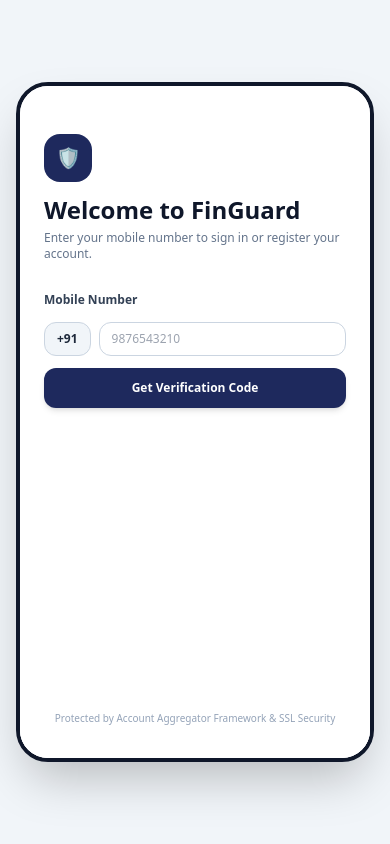
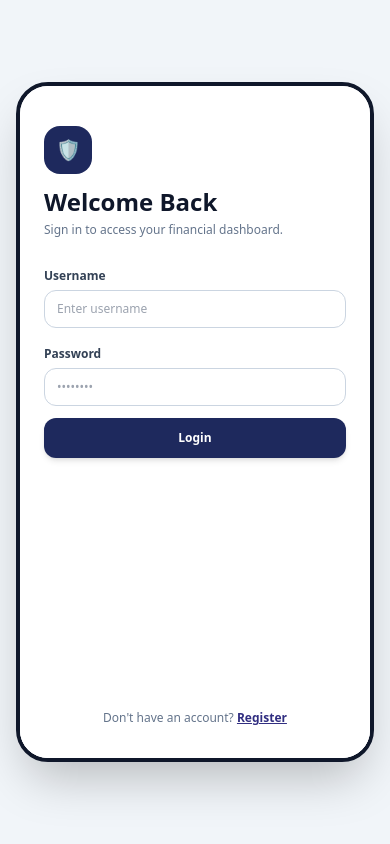
Before and after one commit to santhoshsathish123/fingaurd-ai-prototype, a Flask app: page / in a window 390 px wide. Run offline with Flask 3, Linux system fonts and the light colour scheme; some libraries are stand-ins or nearby versions.

Commit message:
Separate username login and bank mobile OTP verification

```diff
--- a/app.py
+++ b/app.py
@@ -4,19 +4,59 @@ import random
 
 app = Flask(__name__)
 
-# Fast2SMS Dev API Key
+# Fast2SMS Dev API Authorization Key
 FAST2SMS_API_KEY = "iaLPf76dmB2vQRIKCobOJyqH5w13WjTxUZnge4AlEMDku80zVFoZyJeKpgnQAGbt2k5D4hExRIXLwmdW"
 
-# In-memory session/OTP store
-otp_store = {}
+# In-memory storage for app users & bank verification OTPs
+users_db = {}      # Format: {'username': 'password'}
+bank_otp_store = {} # Format: {'phone': '1234'}
 
 @app.route('/')
 def home():
-    # Directs directly to the main application interface
     return render_template('dashboard.html')
 
-@app.route('/send_otp', methods=['POST'])
-def send_otp():
+# --- 1. USER AUTHENTICATION (USERNAME & PASSWORD) ---
+
+@app.route('/register', methods=['POST'])
+def register():
+    try:
+        data = request.get_json() or {}
+        username = str(data.get('username', '')).strip()
+        password = str(data.get('password', '')).strip()
+
+        if not username or not password:
+            return jsonify({'success': False, 'message': 'Username and password are required.'}), 400
+
+        if username in users_db:
+            return jsonify({'success': False, 'message': 'Username already exists. Please login.'}), 400
+
+        users_db[username] = password
+        return jsonify({'success': True, 'message': 'Registration successful! You can now log in.'})
+
+    except Exception as e:
+        return jsonify({'success': False, 'error': str(e)}), 500
+
+
+@app.route('/login', methods=['POST'])
+def login():
+    try:
+        data = request.get_json() or {}
+        username = str(data.get('username', '')).strip()
+        password = str(data.get('password', '')).strip()
+
+        if users_db.get(username) == password:
+            return jsonify({'success': True, 'message': 'Login successful!'})
+        else:
+            return jsonify({'success': False, 'message': 'Invalid username or password.'}), 401
+
+    except Exception as e:
+        return jsonify({'success': False, 'error': str(e)}), 500
+
+
+# --- 2. BANK LINKING (MOBILE OTP VIA FAST2SMS) ---
+
+@app.route('/send_bank_otp', methods=['POST'])
+def send_bank_otp():
     try:
         data = request.get_json() or {}
         phone = str(data.get('phone', '')).strip()
@@ -24,11 +64,11 @@ def send_otp():
         if len(phone) != 10 or not phone.isdigit():
             return jsonify({'success': False, 'error': 'Please enter a valid 10-digit mobile number.'}), 400
 
-        # Generate a 4-digit OTP
+        # Generate 4-digit OTP
         generated_otp = str(random.randint(1000, 9999))
-        otp_store[phone] = generated_otp
+        bank_otp_store[phone] = generated_otp
 
-        # Call Fast2SMS API using the Quick SMS / OTP endpoint
+        # Send real SMS using Fast2SMS API
         url = "https://www.fast2sms.com/dev/bulkV2"
         headers = {
             'authorization': FAST2SMS_API_KEY,
@@ -43,35 +83,34 @@ def send_otp():
         response = requests.post(url, data=payload, headers=headers)
         res_data = response.json()
 
-        # If Fast2SMS sends the message successfully
         if response.status_code == 200 and res_data.get('return') == True:
-            return jsonify({'success': True, 'message': f'OTP sent to +91-{phone}'})
+            return jsonify({'success': True, 'message': f'OTP sent via SMS to +91-{phone}'})
         else:
-            # Fallback: Print OTP to terminal/logs so you are never locked out during testing
-            print(f"[TESTING FALLBACK] OTP for {phone} is: {generated_otp}")
+            # Output fallback code in server console if SMS API fails
+            print(f"[FAST2SMS NOTICE] Could not send SMS. Test OTP for {phone}: {generated_otp}")
             return jsonify({
                 'success': True,
-                'message': f'SMS Gateway Notice: Use test OTP {generated_otp} if SMS is delayed.'
+                'message': f'Gateway Notice: Use test OTP {generated_otp} if SMS fails to deliver.'
             })
 
     except Exception as e:
         return jsonify({'success': False, 'error': str(e)}), 500
 
 
-@app.route('/verify_otp', methods=['POST'])
-def verify_otp():
+@app.route('/verify_bank_otp', methods=['POST'])
+def verify_bank_otp():
     try:
         data = request.get_json() or {}
         otp = str(data.get('otp', '')).strip()
         phone = str(data.get('phone', '')).strip()
 
-        saved_otp = otp_store.get(phone)
+        saved_otp = bank_otp_store.get(phone)
 
-        # Accepts generated OTP or universal master code '1234'
+        # Match generated OTP or emergency master OTP '1234'
         if (saved_otp and otp == saved_otp) or otp == '1234':
-            return jsonify({'success': True, 'message': 'Authentication successful!'})
+            return jsonify({'success': True, 'message': 'Bank account linked successfully!'})
         else:
-            return jsonify({'success': False, 'message': 'Invalid OTP code. Please try again.'}), 400
+            return jsonify({'success': False, 'message': 'Incorrect OTP entered.'}), 400
 
     except Exception as e:
         return jsonify({'success': False, 'error': str(e)}), 500
--- a/templates/dashboard.html
+++ b/templates/dashboard.html
@@ -3,7 +3,7 @@
 <head>
     <meta charset="UTF-8">
     <meta name="viewport" content="width=device-width, initial-scale=1.0">
-    <title>FinGuard AI - Dashboard</title>
+    <title>FinGuard AI</title>
     <script src="https://cdn.tailwindcss.com"></script>
     <style>
         .navy-card { background-color: #1e295d; }
@@ -12,56 +12,59 @@
 </head>
 <body class="bg-slate-100 min-h-screen p-4 flex justify-center items-center">
 
-    <!-- Mobile Frame Container -->
+    <!-- Mobile Frame -->
     <div class="w-full max-w-sm bg-white rounded-[32px] border-4 border-slate-900 shadow-2xl overflow-hidden flex flex-col h-[680px] relative text-slate-800">
 
-        <!-- 1. FULL-SCREEN LOGIN SCREEN OVERLAY -->
-        <div id="login-overlay" class="absolute inset-0 bg-white z-50 p-6 flex flex-col justify-between">
-            <div class="space-y-6 mt-6">
+        <!-- ================= 1. USER LOGIN / REGISTER OVERLAY ================= -->
+        <div id="auth-overlay" class="absolute inset-0 bg-white z-50 p-6 flex flex-col justify-between">
+            <div class="space-y-6 mt-4">
                 <div>
                     <div class="w-12 h-12 navy-card rounded-2xl flex items-center justify-center text-white text-xl font-bold mb-3">🛡️</div>
-                    <h1 class="text-2xl font-bold text-slate-900">Welcome to FinGuard</h1>
-                    <p class="text-xs text-slate-500 mt-1">Enter your mobile number to sign in or register your account.</p>
+                    <h1 id="auth-title" class="text-2xl font-bold text-slate-900">Welcome Back</h1>
+                    <p id="auth-subtitle" class="text-xs text-slate-500 mt-1">Sign in to access your financial dashboard.</p>
                 </div>
 
-                <!-- Step 1: Phone Input -->
-                <div id="login-phone-step" class="space-y-3">
-                    <label class="text-xs font-semibold text-slate-700">Mobile Number</label>
-                    <div class="flex gap-2">
-                        <span class="bg-slate-100 border border-slate-300 rounded-xl px-3 py-2 text-xs font-bold flex items-center">+91</span>
-                        <input type="tel" id="login-phone" placeholder="9876543210" maxlength="10" class="w-full border border-slate-300 rounded-xl px-3 py-2 text-xs focus:outline-none focus:ring-2 focus:ring-indigo-900">
+                <div class="space-y-3">
+                    <div>
+                        <label class="text-xs font-semibold text-slate-700">Username</label>
+                        <input type="text" id="auth-username" placeholder="Enter username" class="w-full border border-slate-300 rounded-xl px-3 py-2.5 text-xs focus:outline-none focus:ring-2 focus:ring-indigo-900 mt-1">
                     </div>
-                    <button id="send-login-otp-btn" onclick="requestLoginOTP()" class="w-full navy-card text-white py-3 rounded-xl font-bold text-xs shadow-md hover:bg-indigo-900 transition">
-                        Get Verification Code
+                    <div>
+                        <label class="text-xs font-semibold text-slate-700">Password</label>
+                        <input type="password" id="auth-password" placeholder="••••••••" class="w-full border border-slate-300 rounded-xl px-3 py-2.5 text-xs focus:outline-none focus:ring-2 focus:ring-indigo-900 mt-1">
+                    </div>
+
+                    <button id="auth-main-btn" onclick="handleAuthSubmit()" class="w-full navy-card text-white py-3 rounded-xl font-bold text-xs shadow-md hover:bg-indigo-900 transition mt-2">
+                        Login
                     </button>
-                </div>
-
-                <!-- Step 2: OTP Input -->
-                <div id="login-otp-step" class="hidden space-y-3">
-                    <label class="text-xs font-semibold text-slate-700">Enter 4-Digit OTP</label>
-                    <input type="text" id="login-otp" placeholder="1234" maxlength="4" class="w-full border border-slate-300 rounded-xl px-3 py-2 text-xs focus:outline-none focus:ring-2 focus:ring-indigo-900">
-                    <button onclick="confirmLoginOTP()" class="w-full bg-emerald-600 text-white py-3 rounded-xl font-bold text-xs shadow-md hover:bg-emerald-700 transition">
-                        Verify & Login
-                    </button>
-                    <button onclick="resetLoginForm()" class="w-full text-xs text-slate-400 font-semibold text-center mt-2">Change Phone Number</button>
                 </div>
             </div>
 
-            <p class="text-[10px] text-slate-400 text-center pb-2">Protected by Account Aggregator Framework & SSL Security</p>
+            <div class="text-center pb-2">
+                <p id="auth-toggle-text" class="text-xs text-slate-500">
+                    Don't have an account?
+                    <button onclick="toggleAuthMode()" class="font-bold text-indigo-900 underline">Register</button>
+                </p>
+            </div>
         </div>
 
-        <!-- 2. MAIN DASHBOARD CONTENT (Locked until Login) -->
+        <!-- ================= 2. MAIN DASHBOARD ================= -->
         <div class="flex-1 overflow-y-auto p-5 pb-20 space-y-4">
 
             <!-- DASHBOARD TAB -->
             <div id="tab-dashboard" class="tab-content space-y-4">
                 <div class="flex justify-between items-center">
-                    <h2 class="text-xl font-bold text-slate-900">Dashboard</h2>
-                    <span id="user-display-phone" class="text-[10px] font-bold bg-slate-100 px-2 py-1 rounded-full text-slate-600">+91-User</span>
+                    <div>
+                        <h2 class="text-xl font-bold text-slate-900">Dashboard</h2>
+                        <p id="user-display" class="text-[10px] text-slate-500 font-semibold"></p>
+                    </div>
+                    <button onclick="toggleBankModal(true)" class="navy-card text-white text-xs font-semibold py-2 px-3 rounded-full flex items-center gap-1 hover:bg-indigo-900 transition shadow">
+                        <span>+</span> Add Bank
+                    </button>
                 </div>
 
                 <div class="navy-card text-white p-5 rounded-2xl shadow-md">
-                    <p class="text-xs text-slate-300 font-medium">This Month Balance</p>
+                    <p class="text-xs text-slate-300 font-medium">This Month</p>
                     <h1 class="text-3xl font-bold mt-1">₹ 24,850</h1>
                 </div>
 
@@ -130,6 +133,38 @@
 
         </div>
 
+        <!-- ================= 3. ADD BANK ACCOUNT MODAL (PHONE OTP) ================= -->
+        <div id="bank-modal" class="hidden absolute inset-0 bg-slate-900/60 backdrop-blur-sm z-50 flex items-end">
+            <div class="bg-white w-full rounded-t-3xl p-5 space-y-4 shadow-2xl">
+                <div class="flex justify-between items-center">
+                    <h3 class="text-base font-bold text-slate-900">Link Indian Bank Account</h3>
+                    <button onclick="toggleBankModal(false)" class="text-slate-400 text-sm font-bold p-1">✕</button>
+                </div>
+                <p class="text-xs text-slate-500">Secure connection via Account Aggregator framework (HDFC, SBI, ICICI, etc.).</p>
+
+                <!-- Step 1: Phone Input (+91) -->
+                <div id="phone-input-section" class="space-y-3">
+                    <label class="text-xs font-semibold text-slate-700">Enter Bank-Registered Mobile Number</label>
+                    <div class="flex gap-2">
+                        <span class="bg-slate-100 border border-slate-300 rounded-xl px-3 py-2 text-xs font-bold flex items-center">+91</span>
+                        <input type="tel" id="bank-phone" placeholder="9876543210" maxlength="10" class="w-full border border-slate-300 rounded-xl px-3 py-2 text-xs focus:outline-none focus:ring-2 focus:ring-indigo-900">
+                    </div>
+                    <button id="send-otp-btn" onclick="sendBankOTP()" class="w-full navy-card text-white py-3 rounded-xl font-bold text-xs shadow-md hover:bg-indigo-900 transition">
+                        Send OTP & Link Bank
+                    </button>
+                </div>
+
+                <!-- Step 2: OTP Verification -->
+                <div id="otp-input-section" class="hidden space-y-3">
+                    <label class="text-xs font-semibold text-slate-700">Enter 4-Digit SMS OTP</label>
+                    <input type="text" id="bank-otp" placeholder="1234" maxlength="4" class="w-full border border-slate-300 rounded-xl px-3 py-2 text-xs focus:outline-none focus:ring-2 focus:ring-indigo-900">
+                    <button onclick="verifyBankOTP()" class="w-full bg-emerald-600 text-white py-3 rounded-xl font-bold text-xs shadow-md hover:bg-emerald-700 transition">
+                        Verify SMS Code
+                    </button>
+                </div>
+            </div>
+        </div>
+
         <!-- NAVIGATION -->
         <nav class="absolute bottom-0 left-0 right-0 bg-white border-t border-slate-200 flex justify-around py-3 z-10">
             <button onclick="switchTab('dashboard')" id="btn-dashboard" class="flex flex-col items-center gap-1 text-xs font-bold text-slate-900">
@@ -147,6 +182,55 @@
 
     <!-- SCRIPT LOGIC -->
     <script>
+        let isRegisterMode = false;
+
+        // --- AUTH LOGIC (Username & Password) ---
+        function toggleAuthMode() {
+            isRegisterMode = !isRegisterMode;
+            document.getElementById('auth-title').innerText = isRegisterMode ? 'Create Account' : 'Welcome Back';
+            document.getElementById('auth-subtitle').innerText = isRegisterMode ? 'Register to start tracking your finances.' : 'Sign in to access your financial dashboard.';
+            document.getElementById('auth-main-btn').innerText = isRegisterMode ? 'Register' : 'Login';
+            document.getElementById('auth-toggle-text').innerHTML = isRegisterMode
+                ? 'Already have an account? <button onclick="toggleAuthMode()" class="font-bold text-indigo-900 underline">Login</button>'
+                : 'Don\'t have an account? <button onclick="toggleAuthMode()" class="font-bold text-indigo-900 underline">Register</button>';
+        }
+
+        async function handleAuthSubmit() {
+            const username = document.getElementById('auth-username').value.trim();
+            const password = document.getElementById('auth-password').value.trim();
+
+            if (!username || !password) {
+                alert('Please enter both username and password.');
+                return;
+            }
+
+            const endpoint = isRegisterMode ? '/register' : '/login';
+
+            try {
+                const response = await fetch(endpoint, {
+                    method: 'POST',
+                    headers: { 'Content-Type': 'application/json' },
+                    body: JSON.stringify({ username, password })
+                });
+                const data = await response.json();
+
+                if (data.success) {
+                    if (isRegisterMode) {
+                        alert('Registration successful! Logging you in...');
+                        toggleAuthMode();
+                    } else {
+                        document.getElementById('user-display').innerText = 'User: ' + username;
+                        document.getElementById('auth-overlay').classList.add('hidden');
+                    }
+                } else {
+                    alert('Error: ' + data.message);
+                }
+            } catch (err) {
+                alert('Connection error. Please try again.');
+            }
+        }
+
+        // --- TAB SWITCHING ---
         function switchTab(tabName) {
             document.querySelectorAll('.tab-content').forEach(tab => tab.classList.add('hidden'));
             document.querySelectorAll('nav button').forEach(btn => {
@@ -160,18 +244,28 @@
             activeBtn.classList.add('text-slate-900', 'font-bold');
         }
 
-        async function requestLoginOTP() {
-            const phone = document.getElementById('login-phone').value.trim();
+        // --- BANK LINKING VIA SMS OTP ---
+        function toggleBankModal(show) {
+            const modal = document.getElementById('bank-modal');
+            if (show) {
+                modal.classList.remove('hidden');
+            } else {
+                modal.classList.add('hidden');
+            }
+        }
+
+        async function sendBankOTP() {
+            const phone = document.getElementById('bank-phone').value.trim();
             if (phone.length !== 10) {
-                alert('Please enter a valid 10-digit mobile number.');
+                alert('Please enter a valid 10-digit Indian mobile number.');
                 return;
             }
 
-            const btn = document.getElementById('send-login-otp-btn');
-            btn.innerText = 'Sending OTP...';
+            const btn = document.getElementById('send-otp-btn');
+            btn.innerText = 'Sending SMS OTP...';
 
             try {
-                const response = await fetch('/send_otp', {
+                const response = await fetch('/send_bank_otp', {
                     method: 'POST',
                     headers: { 'Content-Type': 'application/json' },
                     body: JSON.stringify({ phone: phone })
@@ -180,21 +274,21 @@
 
                 if (data.success) {
                     alert(data.message);
-                    document.getElementById('login-phone-step').classList.add('hidden');
-                    document.getElementById('login-otp-step').classList.remove('hidden');
+                    document.getElementById('phone-input-section').classList.add('hidden');
+                    document.getElementById('otp-input-section').classList.remove('hidden');
                 } else {
                     alert('Error: ' + (data.error || 'Failed to send OTP'));
-                    btn.innerText = 'Get Verification Code';
+                    btn.innerText = 'Send OTP & Link Bank';
                 }
             } catch (err) {
-                alert('Connection error. Please check your network.');
-                btn.innerText = 'Get Verification Code';
+                alert('Network Error. Could not send OTP.');
+                btn.innerText = 'Send OTP & Link Bank';
             }
         }
 
-        async function confirmLoginOTP() {
-            const otp = document.getElementById('login-otp').value.trim();
-            const phone = document.getElementById('login-phone').value.trim();
+        async function verifyBankOTP() {
+            const otp = document.getElementById('bank-otp').value.trim();
+            const phone = document.getElementById('bank-phone').value.trim();
 
             if (otp.length < 4) {
                 alert('Please enter a valid 4-digit OTP.');
@@ -202,7 +296,7 @@
             }
 
             try {
-                const response = await fetch('/verify_otp', {
+                const response = await fetch('/verify_bank_otp', {
                     method: 'POST',
                     headers: { 'Content-Type': 'application/json' },
                     body: JSON.stringify({ otp: otp, phone: phone })
@@ -210,21 +304,19 @@
                 const data = await response.json();
 
                 if (data.success) {
-                    document.getElementById('user-display-phone').innerText = '+91-' + phone;
-                    document.getElementById('login-overlay').classList.add('hidden');
+                    alert('Success! Bank account linked to mobile number +91-' + phone);
+                    toggleBankModal(false);
+                    // Reset modal fields
+                    document.getElementById('phone-input-section').classList.remove('hidden');
+                    document.getElementById('otp-input-section').classList.add('hidden');
+                    document.getElementById('send-otp-btn').innerText = 'Send OTP & Link Bank';
                 } else {
-                    alert('Login Failed: ' + data.message);
+                    alert('Verification Failed: ' + data.message);
                 }
             } catch (err) {
                 alert('Verification server error.');
             }
         }
-
-        function resetLoginForm() {
-            document.getElementById('login-phone-step').classList.remove('hidden');
-            document.getElementById('login-otp-step').classList.add('hidden');
-            document.getElementById('send-login-otp-btn').innerText = 'Get Verification Code';
-        }
     </script>
 </body>
 </html>
```
